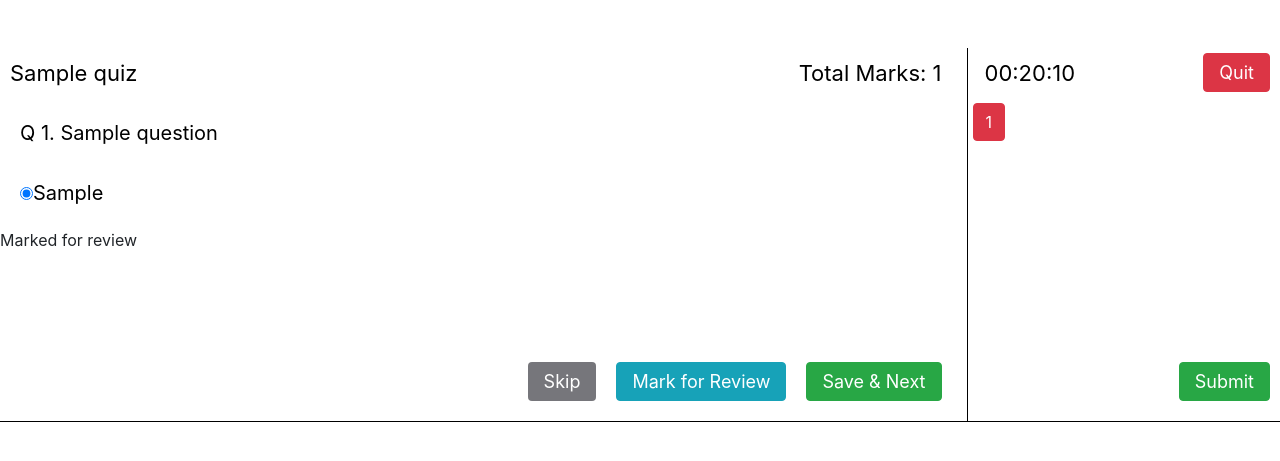
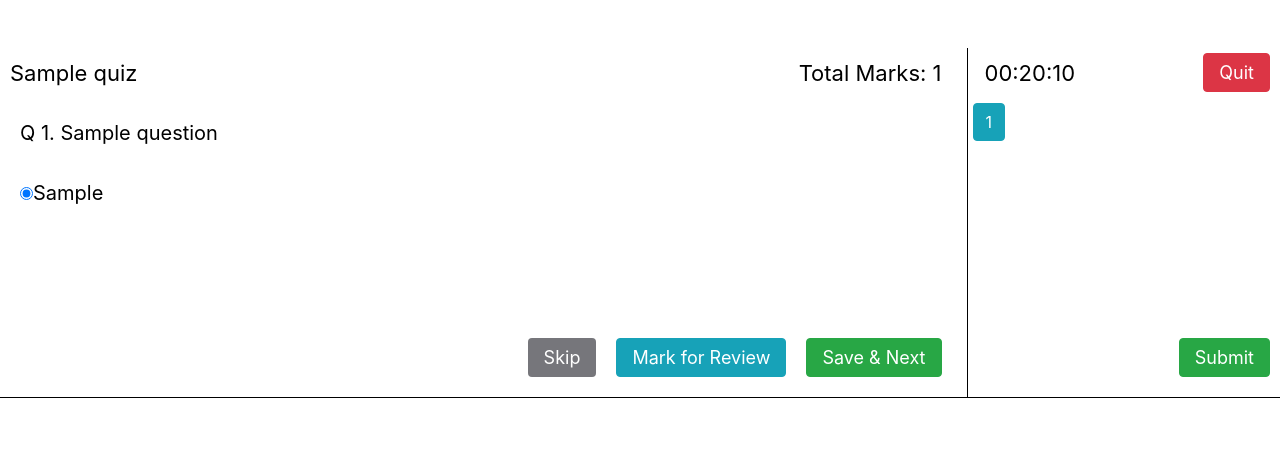
Before and after one commit to samyakjain101/quiz, a Django app: page /quiz/live/00000000-0000-0000-0000-000000000001 in a window 1280 px wide. Shown: the top 461 px of the page. Run offline with Django 3.2, Linux system fonts and the light colour scheme; a user stored in the database is signed in; tables that the repository leaves empty hold one stand-in row (values such as "Sample post"); some libraries are stand-ins or nearby versions.

Commit message:
Question Navigation color change according to status

```diff
--- a/quiz_app/views.py
+++ b/quiz_app/views.py
@@ -70,13 +70,16 @@ class LiveQuiz(TemplateView):
         try:
             record = QuizRecord.objects.get(user=self.request.user, quiz = page_obj.object_list[0].quiz)
             answer = QuizAnswerRecord.objects.get(record = record, question = page_obj.object_list[0]).myAns
-            status = QuizAnswerRecord.objects.get(record = record, question = page_obj.object_list[0]).status
             context['answer'] = answer
-            context['status'] = status
         except (QuizRecord.DoesNotExist, QuizAnswerRecord.DoesNotExist):
             #If this exception is called this means user has not answered this question till now.
             #Do nothing
             pass
+
+        all_status = [0]*questions.count()
+        for x in QuizAnswerRecord.objects.filter(record = record).order_by("question__question_number"):
+            all_status[x.question.question_number - 1] = x.status
+        context['all_status'] = all_status
 
         return context
 
--- a/templates/quiz_app/quiz_questions.html
+++ b/templates/quiz_app/quiz_questions.html
@@ -33,7 +33,6 @@
                         </p>
                     {% endfor %}
                 {% endfor %}
-             {% if status == 1 %} Marked for review {% endif %}
             </div>
             <div class="col-lg-3" style="overflow-y: scroll;">
                 <p id="totalq" style="display:none;">15</p>
@@ -46,8 +45,8 @@
                     {% endfor %}
                     {% endfor %}
                     {% endwith %} -->
-                    {% for p in allPages %}
-                        <button class="btn btn-danger ajax-btn-page-direct" url="?page={{ p }}">{{ p }}</button>
+                    {% for status in all_status %}
+                        <button class="btn ajax-btn-page-direct {% if status == 0 %}btn-warning{% elif status == 1 %}btn-info{% else %}btn-success{% endif %}" url="?page={{ forloop.counter }}">{{ forloop.counter }}</button>
                     {% endfor %}
                 </div>
             </div>
```
